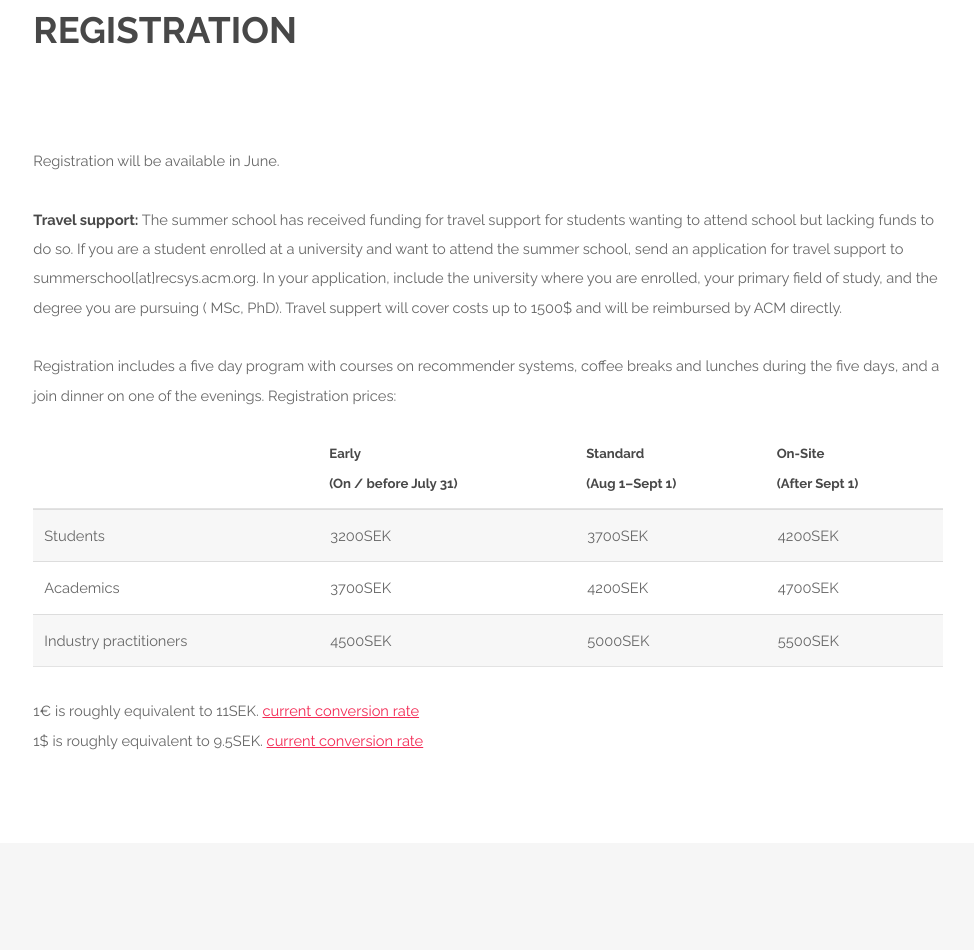
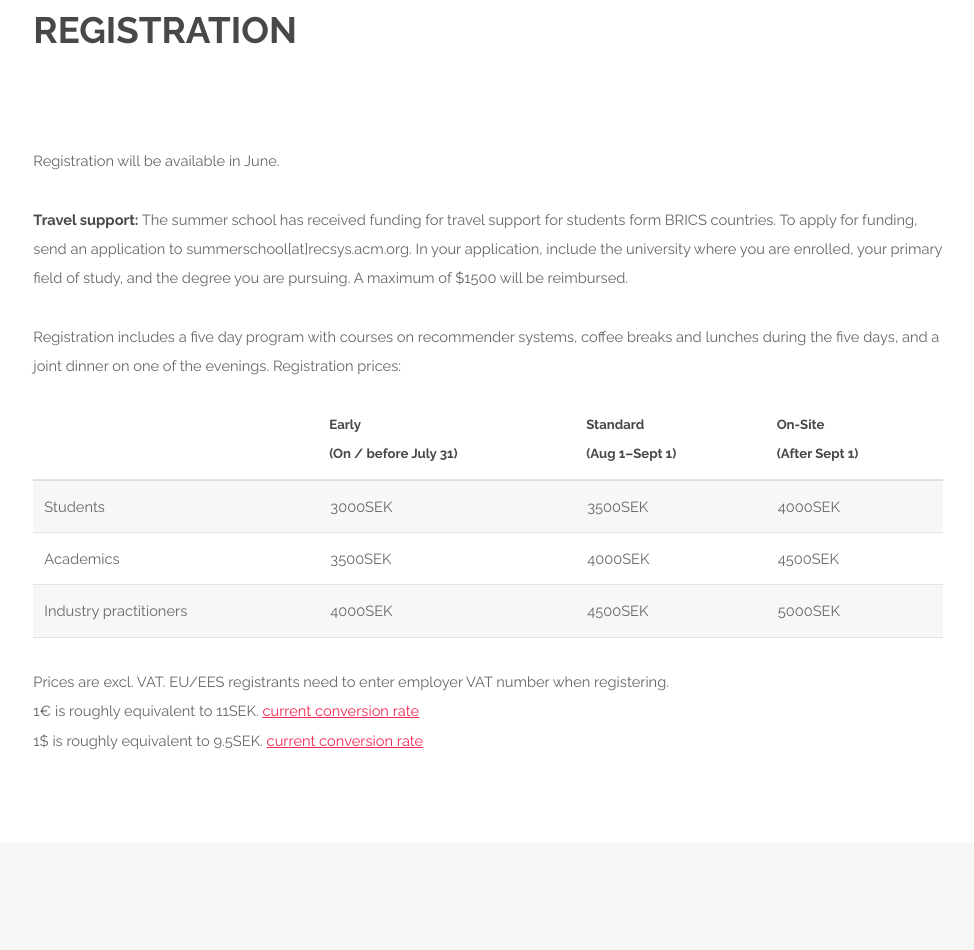
Before and after one commit to ACMRecSys/rsss2019, a plain HTML site: page registration.html in a window 1280 px wide. Shown: the part 567-1517 px from the top of the page, without its empty margins (130-1104 px from the left). Drawn offline with Linux system fonts and the light colour scheme.

Commit message:
Registration costs

```diff
--- a/registration.html
+++ b/registration.html
@@ -55,11 +55,11 @@
 							<div  class="container 100%">
 								<p>
 									Registration will be available in June.<br/><br/>
-									<b>Travel support:</b> The summer school has received funding for travel support for students wanting to attend school but lacking funds to do so. If you are a student enrolled at a university and want to attend the summer school, send an application for travel support to summerschool[at]recsys.acm.org. In your application, include the university where you are enrolled, your primary field of study, and the degree you are pursuing ( MSc, PhD). Travel suppert will cover costs up to 1500$ and will be reimbursed by ACM directly.
+									<b>Travel support:</b> The summer school has received funding for travel support for students form BRICS countries. To apply for funding, send an application to summerschool[at]recsys.acm.org. In your application, include the university where you are enrolled, your primary field of study, and the degree you are pursuing. A maximum of $1500 will be reimbursed.
 
 								</p>
 								<p>
-									Registration includes a five day program with courses on recommender systems, coffee breaks and lunches during the five days, and a join dinner on one of the evenings.
+									Registration includes a five day program with courses on recommender systems, coffee breaks and lunches during the five days, and a joint dinner on one of the evenings.
 									Registration prices:<br />
 									<table class="responsive-table">
 <thead>
@@ -76,25 +76,25 @@
 <tbody>
 <tr class="alt">
 <td class="left">Students</td>
-<td data-label="Early (On / before June 30)" scope="row">3200SEK</td>
-<td data-label="Standard (July 1–Sept 1)">3700SEK</td>
-<td data-label="On-Site (After Sept 1)">4200SEK</td>
+<td data-label="Early (On / before June 30)" scope="row">3000SEK</td>
+<td data-label="Standard (July 1–Sept 1)">3500SEK</td>
+<td data-label="On-Site (After Sept 1)">4000SEK</td>
 </tr>
 <tr>
 <td class="left">Academics</td>
-<td scope="row" data-label="Early (On / before June 30)">3700SEK</td>
-<td data-label="Standard (July 1–Sept 1)">4200SEK</td>
-<td data-label="On-Site (After Oct 2)">4700SEK</td>
+<td scope="row" data-label="Early (On / before June 30)">3500SEK</td>
+<td data-label="Standard (July 1–Sept 1)">4000SEK</td>
+<td data-label="On-Site (After Oct 2)">4500SEK</td>
 </tr>
 <tr class="alt">
 <td class="left">Industry practitioners</td>
-<td scope="row" data-label="Early (On / before June 30)">4500SEK</td>
-<td data-label="Standard (July 1–Sept 1)">5000SEK</td>
-<td data-label="On-Site (After Sept 1)">5500SEK</td>
+<td scope="row" data-label="Early (On / before June 30)">4000SEK</td>
+<td data-label="Standard (July 1–Sept 1)">4500SEK</td>
+<td data-label="On-Site (After Sept 1)">5000SEK</td>
 </tr>
 </tbody>
 </table>
-
+Prices are excl. VAT. EU/EES registrants need to enter employer VAT number when registering.<br/>
 1€ is roughly equivalent to 11SEK. <a href="https://www.exchange-rates.org/converter/SEK/EUR/1" target=_new>current conversion rate</a><br>
 1$ is roughly equivalent to 9.5SEK. <a href="https://www.exchange-rates.org/converter/SEK/USD/1" target=_new>current conversion rate</a>
 </p>
```
